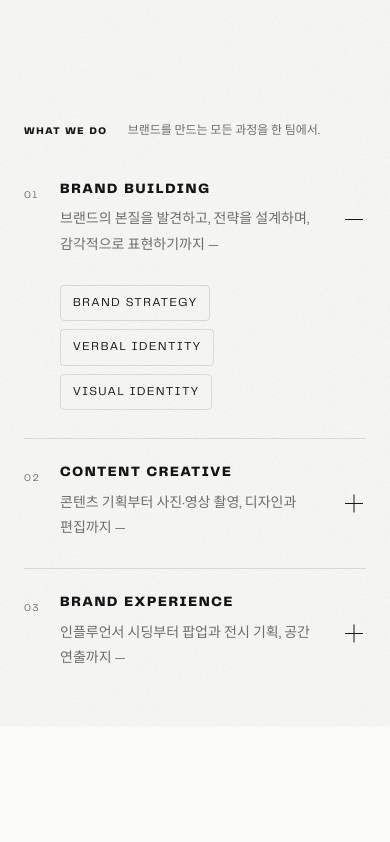
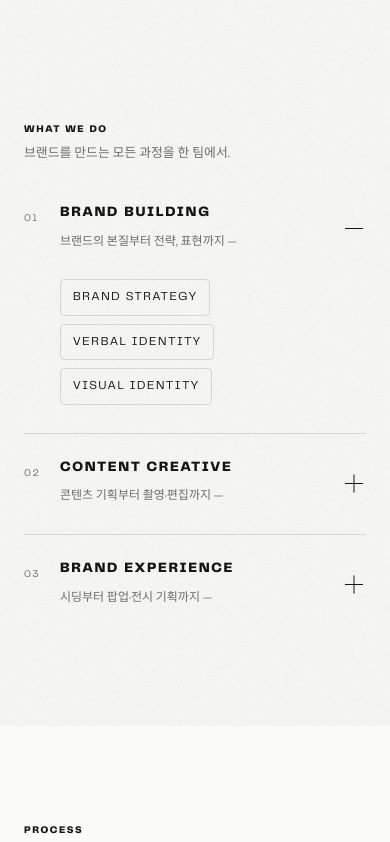
Before and after one commit to knkm8427-hash/shifters-site, a plain HTML site: page src-next/about.html in a window 390 px wide. Shown: the part 540-1382 px from the top of the page. Drawn offline with Linux system fonts and the light colour scheme.

Commit message:
미리보기 ABOUT 모바일: 섹션 문장 한 줄, 서비스 설명 짧은 한 줄 버전
Co-Authored-By: Claude Opus 5.5 <noreply@anthropic.com>
Claude-Session: https://claude.ai/code/session_015ujDhFYSFLuQmS8xY4DNFK

```diff
--- a/src-next/about.html
+++ b/src-next/about.html
@@ -77,7 +77,7 @@
 
                             <span class="about-service__name">
                                 <span>Brand Building</span>
-                                <span>브랜드의 본질을 발견하고, 전략을 설계하며, 감각적으로 표현하기까지 —</span>
+                                <span><span class="desc-full">브랜드의 본질을 발견하고, 전략을 설계하며, 감각적으로 표현하기까지 —</span><span class="desc-short" aria-hidden="true">브랜드의 본질부터 전략, 표현까지 —</span></span>
                             </span>
 
                             <span class="about-service__icon" aria-hidden="true"></span>
@@ -98,7 +98,7 @@
 
                             <span class="about-service__name">
                                 <span>Content Creative</span>
-                                <span>콘텐츠 기획부터 사진·영상 촬영, 디자인과 편집까지 —</span>
+                                <span><span class="desc-full">콘텐츠 기획부터 사진·영상 촬영, 디자인과 편집까지 —</span><span class="desc-short" aria-hidden="true">콘텐츠 기획부터 촬영·편집까지 —</span></span>
                             </span>
 
                             <span class="about-service__icon" aria-hidden="true"></span>
@@ -119,7 +119,7 @@
 
                             <span class="about-service__name">
                                 <span>Brand Experience</span>
-                                <span>인플루언서 시딩부터 팝업과 전시 기획, 공간 연출까지 —</span>
+                                <span><span class="desc-full">인플루언서 시딩부터 팝업과 전시 기획, 공간 연출까지 —</span><span class="desc-short" aria-hidden="true">시딩부터 팝업·전시 기획까지 —</span></span>
                             </span>
 
                             <span class="about-service__icon" aria-hidden="true"></span>
--- a/src-next/css/theme.css
+++ b/src-next/css/theme.css
@@ -1900,3 +1900,17 @@ body.page-about::after {
 /* ABOUT — 메인 사진·문장과 WHAT WE DO 사이 간격 확대 */
 .page-about .about-services { padding-top: clamp(120px, 14vw, 220px); }
 @media (max-width: 600px) { .page-about .about-services { padding-top: 96px; } }
+
+/* 모바일: 섹션 제목 아래 문장을 한 줄로 */
+@media (max-width: 600px) {
+  .about-page .about-meta--row { flex-direction: column; align-items: flex-start; gap: 6px; }
+  .about-page .about-meta--row .about-meta__note { white-space: nowrap; font-size: clamp(11px, 3.3vw, 13px); }
+}
+
+/* 모바일: 서비스 설명을 짧은 한 줄 버전으로 */
+.page-about .desc-short { display: none; }
+@media (max-width: 600px) {
+  .page-about .desc-full { position: absolute; width: 1px; height: 1px; overflow: hidden; clip: rect(0 0 0 0); white-space: nowrap; }
+  .page-about .desc-short { display: inline; white-space: nowrap; }
+  .page-about .about-service__name > span:last-child { font-size: 12px; }
+}
```
